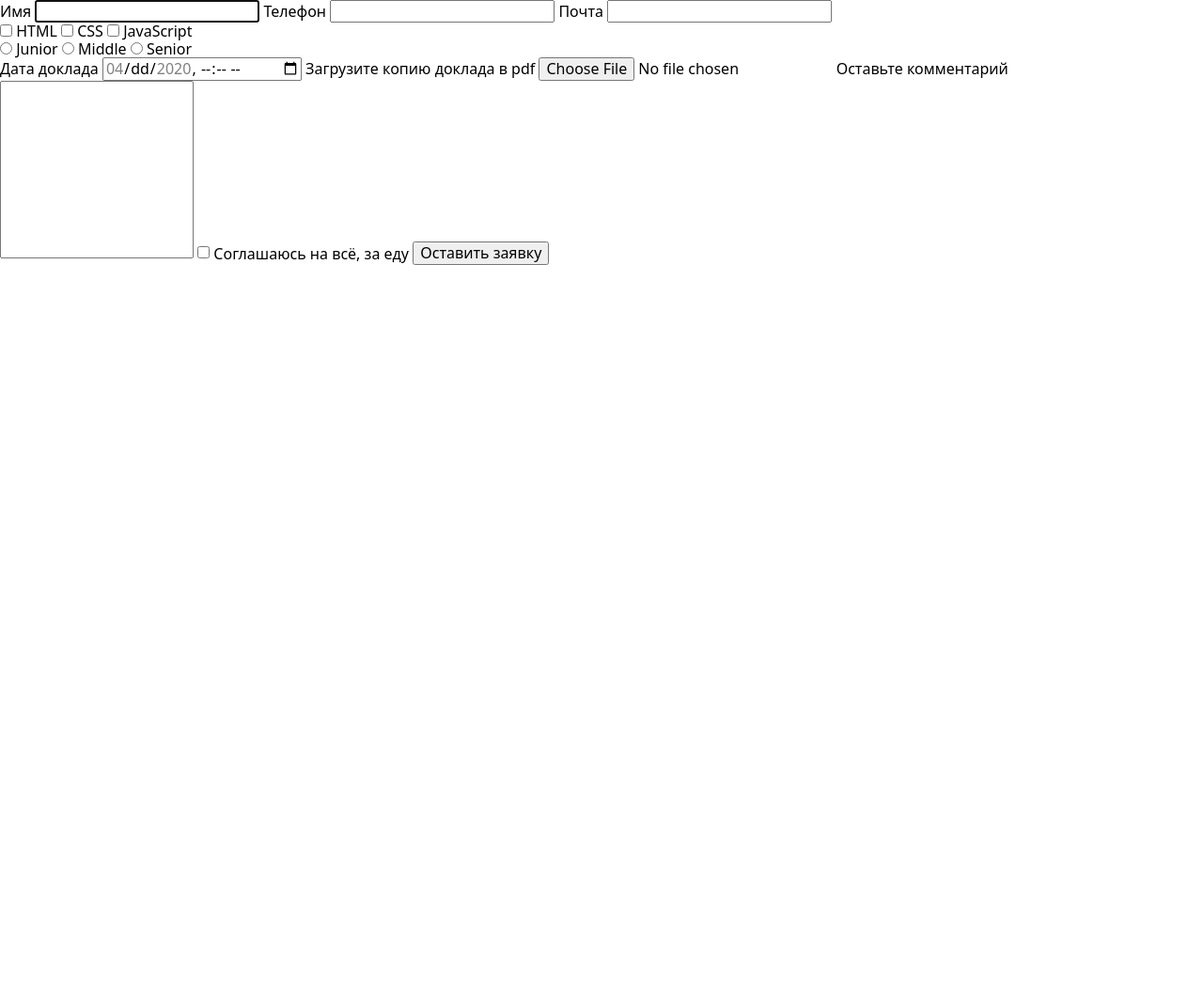
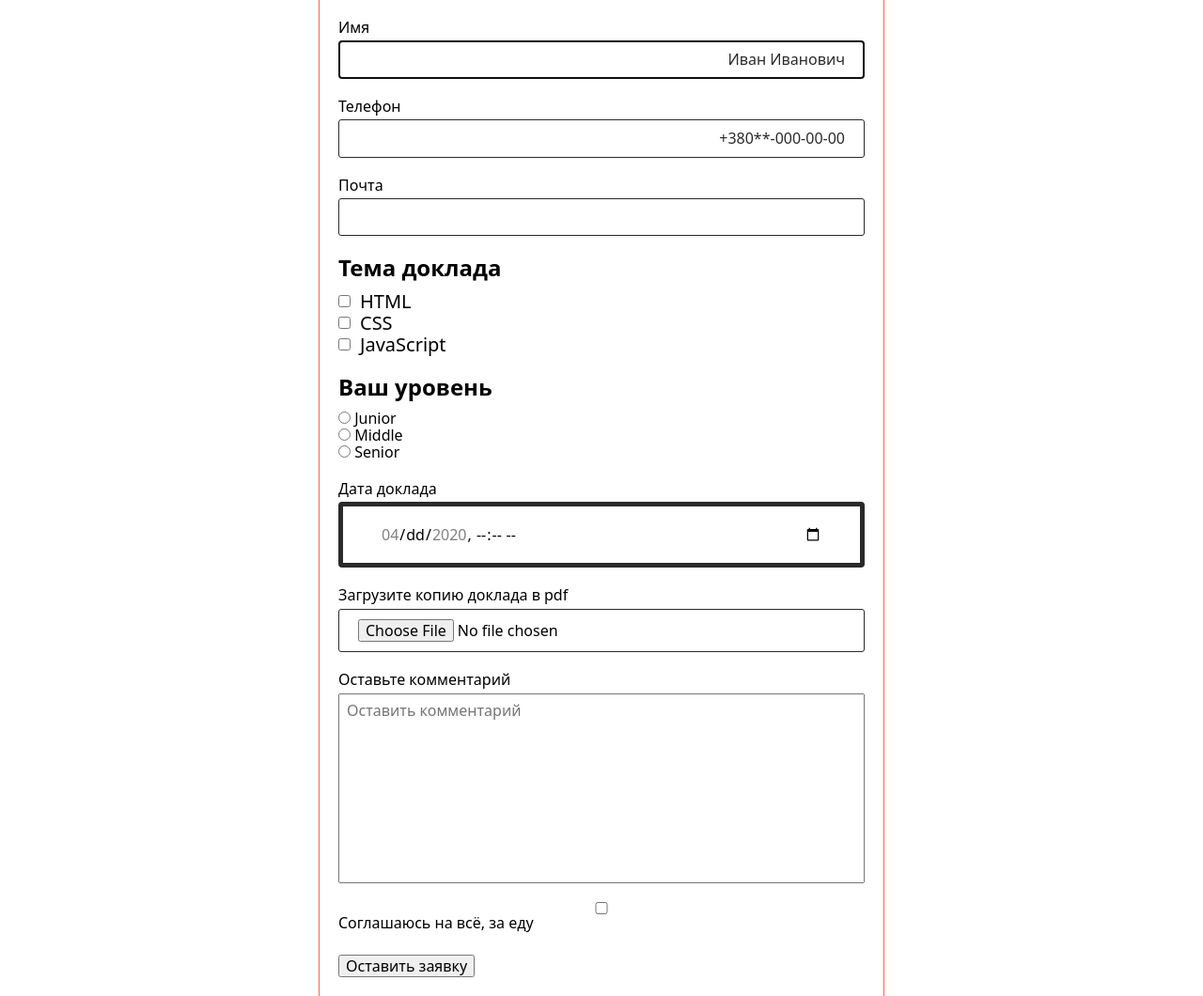
Before and after one commit to Natalia-Farafonova/tutorials-forms, a plain HTML site: page index.html in a window 1280 px wide. Shown: the whole page at 94% size. Before the commit the page ends 800 px from the top, so only its background shows below. Drawn offline with nearby package versions, Linux system fonts and the light colour scheme.

Commit message:
Стилизация

```diff
--- a/css/styles.css
+++ b/css/styles.css
@@ -1,3 +1,77 @@
 textarea {
   resize: none;
 }
+
+.form {
+  width: 600px;
+  outline: 1px solid tomato;
+  margin-left: auto;
+  margin-right: auto;
+  padding: 20px;
+}
+
+.form-field {
+  /* outline: 1px solid blue; */
+  display: flex;
+  flex-direction: column;
+  margin-bottom: 20px;
+}
+
+.form-field label {
+  margin-bottom: 5px;
+}
+
+.form-field input {
+  margin: 0;
+  padding: 10px 20px;
+  border-radius: 3px;
+  border: 1px solid #2a2a2a;
+}
+
+.form-field input::placeholder {
+  /* можно стилизировать только текст, другие стили не применятся (геометрию не поддерживает) */
+  color: #2a2a2a;
+  text-align: right;
+}
+
+.group {
+  margin-bottom: 20px;
+}
+
+.group-title {
+  margin-top: 0;
+  margin-bottom: 10px;
+}
+
+.topic-option,
+.experience-option {
+  padding: 0;
+  margin: 0;
+  list-style: none;
+}
+
+.topic-option input[type="checkbox"] {
+}
+
+.topic-option label {
+  font-size: 20px;
+  margin-left: 10px;
+}
+
+.topic-option li {
+  display: flex;
+  align-items: center;
+}
+
+.experience-option {
+}
+
+.form .date {
+  border-width: 5px;
+  border-radius: 4px;
+  padding: 20px 40px;
+}
+
+.comment {
+  padding: 8px;
+}
--- a/index.html
+++ b/index.html
@@ -11,50 +11,87 @@
 </head>
 <body>
 
- <form class="js-speaker-form">
+ <form class="form js-speaker-form">
+   <div class="form-field">
+    <label for="name">Имя</label>
+    <input type="text" name="name" id="name" placeholder="Иван Иванович" autofocus>
+   </div>
 
-     <label for="name">Имя</label>
-     <input type="text" name="name" id="name" autofocus>
+   <div class="form-field">
+    <label for="tel">Телефон</label>
+    <input type="tel" name="tel" id="tel" placeholder="+380**-000-00-00">
+   </div>
 
-     <label for="tel">Телефон</label>
-     <input type="tel" name="tel" id="tel">
-
+    <div class="form-field">
      <label for="mail">Почта</label>
      <input type="mail" name="mail" id="mail">
+    </div>
 
-     <div role="group">
+     <div role="group" class="group">
+            <h2 class="group-title">Тема доклада</h2>
+
+            <ul class="topic-option">
+                <li>
                     <input type="checkbox" name="topic" value="html" id="html">
                     <label for="html">HTML</label>
+                </li>
 
+                <li>
                     <input type="checkbox" name="topic" value="css" id="css">
                     <label for="css">CSS</label>
+                </li>
 
+                <li>
                     <input type="checkbox" name="topic" value="js" id="js">
                     <label for="js">JavaScript</label>
+                </li>
+
+            </ul>
      </div>
 
-     <div role="group">
+     <div role="group" class="group">
+
+        <h2 class="group-title">Ваш уровень</h2>
+
+        <ul class="experience-option">
+            <li>
                 <input type="radio" name="experience" value="junior" id="junior">
                 <label for="junior">Junior</label>
+            </li>
 
+            <li>
                 <input type="radio" name="experience" value="middle" id="middle">
                 <label for="middle">Middle</label>
+            </li>
 
+            <li>
                 <input type="radio" name="experience" value="senior" id="senior">
                 <label for="senior">Senior</label>
+            </li>
+
+        </ul>
     </div>
 
+        <div class="form-field">
             <label for="date">Дата доклада</label>
-    <input type="datetime-local" name="date" id="date" min="2020-04-12T12:30" max="2020-04-15T12:30">
+            <input type="datetime-local" name="date" id="date" min="2020-04-12T12:30" max="2020-04-15T12:30" class="date">
+        </div>
 
+        <div class="form-field">
             <Label for="pdf">Загрузите копию доклада в pdf</Label>
             <input type="file" name="pdf" id="pdf">
+        </div>
 
+        <div class="form-field">
             <label for="comment">Оставьте комментарий</label>
-    <textarea name="comment" id="comment" rows="10"></textarea>
+            <textarea class="comment" name="comment" id="comment" rows="10" placeholder="Оставить комментарий"></textarea>
+        </div>
 
+        <div class="form-field">
             <input type="checkbox" name="policy" id="policy">
             <label for="policy">Соглашаюсь на всё, за еду</label>
+        </div>
+
 
     <button type="submit">Оставить заявку</button>
 
```
Lines whose indentation alone changed are shown as unchanged.
